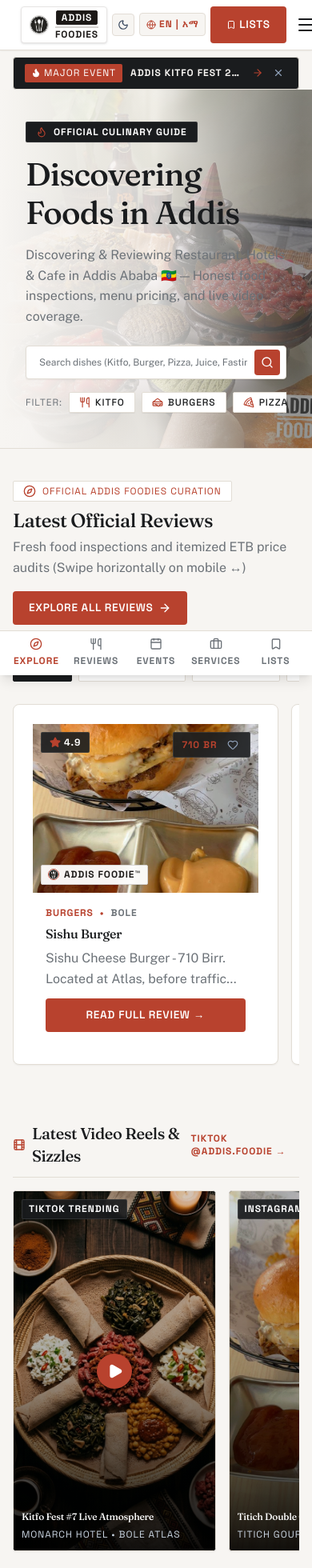
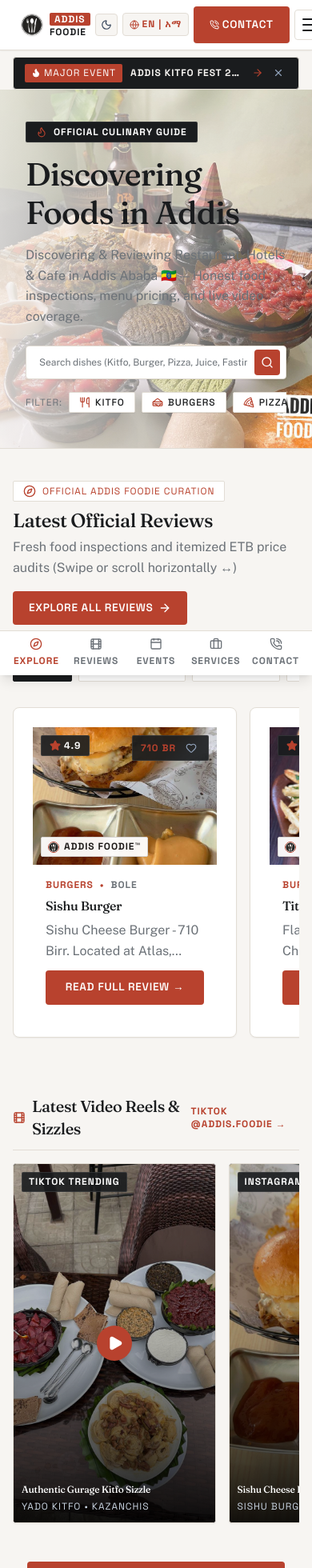
Before and after one commit to Moss-kk/Addis_Foodie, a Next.js app: page / in a window 390 px wide. Shown: the top 1960 px of the page at 80% size. Built offline with nearby package versions, Linux system fonts and the light colour scheme.

Commit message:
style: Unbox Addis Foodie logo, add Contact link & 3-dash mobile drawer, expand video reels, lighten hero overlay & enable desktop review horizontal scroll

```diff
--- a/src/app/events/page.tsx
+++ b/src/app/events/page.tsx
@@ -60,36 +60,36 @@
   },
   {
     id: 'addis-foodie-awards-2026',
-    title: 'ADDIS FOODIES AWARDS 2026',
-    dates: 'Dec 18 - Dec 20, 2026',
-    location: 'Skylight Hotel • Bole',
+    title: 'ADDIS FOODIE AWARDS 2026',
+    dates: 'Voting Open Now',
+    location: 'Official Online Ballot',
     status: 'ANNUAL CULINARY POLL',
-    organizer: 'Addis Foodies Academy',
-    image: '/images/ethiopian_kitfo_hero.png',
-    description: 'The definitive annual public awards recognizing Addis Ababa’s best Kitfo, burgers, traditional cafes, pastries, and street food vendors.',
-    btnLabel: 'View Event Details',
-    actionType: 'details',
+    organizer: 'Addis Foodie Curation',
+    image: '/telegram-imports/Queen Burger.jpg',
+    description: 'Cast your official vote for the best restaurants, kitfo joints, gourmet burgers, cafes, and street food in Addis Ababa.',
+    btnLabel: 'Vote Now',
+    actionType: 'vote',
   },
 ];
 
 const newSpotOpenings = [
   {
     id: 'spot-1',
-    name: 'Tiru Kitfo Bole Branch',
-    location: 'Bole Atlas • Opposite Friendship Mall',
-    type: 'Kitfo & Gurage Specialities',
-    openingDate: 'Grand Opening: Aug 15, 2026',
-    desc: 'New flagship branch introducing wood-fired butter melting stations and fresh Ayeb pairings.',
-    image: '/telegram-imports/Yado kitfo.jpg',
+    name: 'Burgueriza Capital Lounge',
+    location: 'Bole Atlas • Ground Floor Kelsam Building',
+    type: 'Gourmet Cheese Burgers & Fries',
+    openingDate: 'Grand Opening Spotlight',
+    desc: 'Flame-grilled prime beef patties with melted cheddar, jalapeno mayo, and crispy onion rings.',
+    image: '/telegram-imports/Queen Burger.jpg',
   },
   {
     id: 'spot-2',
-    name: 'Titich Gourmet Lounge',
-    location: 'Kazanchis • Near UNECA Gate',
-    type: 'Artisanal Burgers & Shakes',
+    name: 'Titich Flame Grill & Bar',
+    location: 'Kazanchis • Near UNECA Main Gate',
+    type: 'Artisanal Double Burgers & Steaks',
     openingDate: 'Now Open • Soft Launch',
-    desc: 'Craft smash burgers with Ethiopian spiced butter glaze and homemade brioche buns.',
-    image: '/telegram-imports/Queen Burger.jpg',
+    desc: 'Craft double beef stacks with Ethiopian kibbeh glaze and handmade brioche buns.',
+    image: '/telegram-imports/BURGERR.jpg',
   },
 ];
 
--- a/src/app/page.tsx
+++ b/src/app/page.tsx
@@ -32,32 +32,32 @@
 const videoReels: ReelItem[] = [
   {
     id: 'reel-1',
-    dishName: 'Kitfo Fest #7 Live Atmosphere',
-    restaurantName: 'Monarch Hotel • Bole Atlas',
-    priceFormatted: '950 Br',
-    location: 'Bole Atlas Road',
+    dishName: 'Authentic Gurage Kitfo Sizzle',
+    restaurantName: 'Yado Kitfo • Kazanchis',
+    priceFormatted: '650 Br',
+    location: 'Kazanchis Total',
     views: '148.5K',
-    thumbnail: '/images/ethiopian_kitfo_hero.png',
+    thumbnail: '/telegram-imports/Yado kitfo.jpg',
     badge: 'TIKTOK TRENDING',
     sourcePlatform: 'tiktok',
   },
   {
     id: 'reel-2',
-    dishName: 'Titich Double Cheese Kitfo Burger Sizzle',
-    restaurantName: 'Titich Gourmet • Bole Atlas',
-    priceFormatted: '580 Br',
+    dishName: 'Sishu Cheese Burger Gourmet Stack',
+    restaurantName: 'Sishu Burger • Bole Atlas',
+    priceFormatted: '710 Br',
     location: 'Bole Atlas',
-    views: '94.2K',
+    views: '194.2K',
     thumbnail: '/telegram-imports/Queen Burger.jpg',
     badge: 'INSTAGRAM REEL',
     sourcePlatform: 'instagram',
   },
   {
     id: 'reel-3',
-    dishName: 'Pan-seared Norwegian Salmon',
-    restaurantName: 'Le Jardin Suspendu • Kazanchis',
-    priceFormatted: '1,600 Br',
-    location: 'Kazanchis',
+    dishName: 'Pan-seared Garlic Butter Shrimp',
+    restaurantName: 'Skylight Hotel • Bole',
+    priceFormatted: '1,250 Br',
+    location: 'Bole Airport Road',
     views: '104.1K',
     thumbnail: '/telegram-imports/SHRIMP sky light.jpg',
     badge: 'INSTAGRAM REEL',
@@ -65,12 +65,78 @@
   },
   {
     id: 'reel-4',
-    dishName: 'Vanilla Fasting Iced Latte Pour',
-    restaurantName: 'Tomoca Coffee • Sarbet',
-    priceFormatted: '180 Br',
+    dishName: 'Oat Milk Vanilla Fasting Iced Latte',
+    restaurantName: 'Green Bean Roasters • Sarbet',
+    priceFormatted: '210 Br',
+    location: 'Old Airport',
+    views: '84.8K',
+    thumbnail: '/telegram-imports/Vanilla Fasting Iced late.jpg',
+    badge: 'TELEGRAM REEL',
+    sourcePlatform: 'telegram',
+  },
+  {
+    id: 'reel-5',
+    dishName: 'Prime Tomahawk Lava Stone Steak',
+    restaurantName: 'Hyatt Regency Grill • Meskel Sq',
+    priceFormatted: '1,850 Br',
+    location: 'Hyatt Regency',
+    views: '162.3K',
+    thumbnail: '/telegram-imports/thomawak.jpg',
+    badge: 'TIKTOK TRENDING',
+    sourcePlatform: 'tiktok',
+  },
+  {
+    id: 'reel-6',
+    dishName: 'Tire Siga Raw Beef Meat Feast',
+    restaurantName: 'Kera Prime Meat House',
+    priceFormatted: '950 Br',
+    location: 'Kera District',
+    views: '210.4K',
+    thumbnail: '/telegram-imports/Tire siga.jpg',
+    badge: 'INSTAGRAM REEL',
+    sourcePlatform: 'instagram',
+  },
+  {
+    id: 'reel-7',
+    dishName: 'Mamma Mia Handmade Meat Lasagna',
+    restaurantName: 'Mamma Mia • Piassa',
+    priceFormatted: '540 Br',
+    location: 'Piassa Churchill Ave',
+    views: '92.6K',
+    thumbnail: '/telegram-imports/LASAGNA.jpg',
+    badge: 'TELEGRAM REEL',
+    sourcePlatform: 'telegram',
+  },
+  {
+    id: 'reel-8',
+    dishName: 'Loaded Pepperoni & Mushroom Pizza',
+    restaurantName: 'Sarbet Slice Pizzeria',
+    priceFormatted: '640 Br',
     location: 'Sarbet',
-    views: '34.8K',
-    thumbnail: '/telegram-imports/Vanilla Fasting Iced late.jpg',
+    views: '115.8K',
+    thumbnail: '/telegram-imports/pitza1.jpg',
+    badge: 'INSTAGRAM REEL',
+    sourcePlatform: 'instagram',
+  },
+  {
+    id: 'reel-9',
+    dishName: 'Royal Agelgil Ethiopian Cultural Feast',
+    restaurantName: 'Entoto Park Lodge',
+    priceFormatted: '920 Br',
+    location: 'Entoto Natural Park',
+    views: '185.0K',
+    thumbnail: '/telegram-imports/food.jpg',
+    badge: 'TIKTOK TRENDING',
+    sourcePlatform: 'tiktok',
+  },
+  {
+    id: 'reel-10',
+    dishName: 'Pistachio Layer Cake & Caramel Macchiato',
+    restaurantName: 'Velvet Pastry House • Sarbet',
+    priceFormatted: '380 Br',
+    location: 'Sarbet AU Gate',
+    views: '78.2K',
+    thumbnail: '/telegram-imports/CAKE.jpg',
     badge: 'TELEGRAM REEL',
     sourcePlatform: 'telegram',
   },
@@ -135,7 +201,7 @@
         {/* MAIN HOMEPAGE CONTENT */}
         <main className="site-container py-8 flex flex-col gap-14">
 
-          {/* 4. LATEST OFFICIAL REVIEWS SECTION (SIDE-SCROLLABLE HORIZONTAL CAROUSEL ON MOBILE) */}
+          {/* 4. LATEST OFFICIAL REVIEWS SECTION (HORIZONTALLY SCROLLABLE STRIP ON DESKTOP & MOBILE) */}
           <section id="latest-reviews-section" className="flex flex-col gap-6 pt-2">
 
             <div className="flex flex-col sm:flex-row sm:items-end justify-between border-b pb-4 gap-4" style={{ borderColor: 'var(--border-subtle)' }}>
@@ -144,13 +210,13 @@
                   className="inline-flex items-center gap-2 px-3 py-1 rounded-sm text-xs font-label uppercase tracking-wider mb-2 border bg-[var(--bg-surface)] border-[var(--border-subtle)] text-[#B8422E]"
                 >
                   <Compass className="w-4 h-4 text-[#B8422E]" />
-                  <span>Official Addis Foodies Curation</span>
+                  <span>Official Addis Foodie Curation</span>
                 </div>
                 <h2 className="font-display font-medium text-2xl sm:text-4xl text-[var(--text-primary)]">
                   Latest Official Reviews
                 </h2>
                 <p className="text-xs sm:text-sm font-body pt-1 text-[var(--text-secondary)]">
-                  Fresh food inspections and itemized ETB price audits (Swipe horizontally on mobile ↔)
+                  Fresh food inspections and itemized ETB price audits (Swipe or scroll horizontally ↔)
                 </p>
               </div>
 
@@ -163,7 +229,7 @@
               </Link>
             </div>
 
-            {/* Clean Category Filter Buttons (No Emojis) */}
+            {/* Clean Category Filter Buttons */}
             <div className="flex items-center gap-2 overflow-x-auto no-scrollbar pb-1">
               {categoryButtons.map((btn) => {
                 const Icon = btn.icon;
@@ -186,10 +252,10 @@
               })}
             </div>
 
-            {/* Side-Scrollable Horizontal Carousel on Mobile / Grid on Desktop */}
-            <div className="flex overflow-x-auto snap-x snap-mandatory gap-4 pb-4 sm:grid sm:grid-cols-2 lg:grid-cols-3 sm:overflow-visible scrollbar-none">
+            {/* Horizontally Scrollable Carousel on both Desktop & Mobile */}
+            <div className="flex overflow-x-auto snap-x snap-mandatory gap-4 pb-4 scrollbar-thin scrollbar-thumb-stone-400 dark:scrollbar-thumb-stone-700 py-1">
               {filteredOfficialReviews.map((post) => (
-                <div key={post.id} className="shrink-0 w-[85vw] sm:w-auto snap-center">
+                <div key={post.id} className="shrink-0 w-[280px] sm:w-[320px] lg:w-[340px] snap-start">
                   <ReviewCard
                     post={post}
                     onClick={() => setActivePost(post)}
--- a/src/components/Header.tsx
+++ b/src/components/Header.tsx
@@ -3,7 +3,7 @@
 import React, { useState } from 'react';
 import Link from 'next/link';
 import { usePathname } from 'next/navigation';
-import { Menu, X, Globe, Sun, Moon, Bookmark } from 'lucide-react';
+import { Menu, X, Globe, Sun, Moon, PhoneCall } from 'lucide-react';
 import { useLanguage } from '../context/LanguageContext';
 import { useTheme } from '../context/ThemeContext';
 import AddisFoodieLogo from './ui/AddisFoodieLogo';
@@ -43,6 +43,9 @@
           <Link href="/about" className={`transition hover:text-[#B8422E] ${pathname === '/about' ? 'text-[#B8422E] font-bold' : ''}`}>
             {t('about')}
           </Link>
+          <Link href="/contact" className={`transition hover:text-[#B8422E] ${pathname === '/contact' ? 'text-[#B8422E] font-bold' : ''}`}>
+            {lang === 'AM' ? 'ግንኙነት' : 'Contact'}
+          </Link>
         </nav>
 
         {/* Right Action Controls */}
@@ -68,22 +71,22 @@
             <span>{lang === 'EN' ? 'EN | አማ' : 'አማ | EN'}</span>
           </button>
 
-          {/* Lists Button (Compact & visible on both phone & desktop) */}
+          {/* Direct Contact Button */}
           <Link
-            href="/saved"
+            href="/contact"
             className="inline-flex items-center justify-center gap-1 sm:gap-1.5 button-primary px-2.5 py-1 sm:px-3.5 sm:py-1.5 text-[10px] sm:text-xs font-label uppercase tracking-wider rounded-md text-white transition cursor-pointer shadow-xs"
-            title={lang === 'AM' ? 'የተቀመጡ ዝርዝሮች' : 'Lists'}
+            title={lang === 'AM' ? 'ግንኙነት' : 'Contact Us'}
           >
-            <Bookmark className="w-3 h-3 sm:w-3.5 sm:h-3.5 text-white" />
-            <span>{lang === 'AM' ? 'ዝርዝሮች' : 'Lists'}</span>
+            <PhoneCall className="w-3 h-3 sm:w-3.5 sm:h-3.5 text-white" />
+            <span>{lang === 'AM' ? 'ግንኙነት' : 'Contact'}</span>
           </Link>
 
-          {/* Mobile Hamburger Toggle Button */}
+          {/* Mobile 3-Dash Menu Toggle Button */}
           <button
             type="button"
             onClick={() => setMenuOpen(!menuOpen)}
-            className="md:hidden p-1.5 text-[var(--text-primary)] hover:text-[#B8422E] focus:outline-none cursor-pointer"
-            aria-label="Toggle Menu"
+            className="md:hidden p-1.5 text-[var(--text-primary)] hover:text-[#B8422E] focus:outline-none cursor-pointer rounded-md border border-[var(--border-subtle)]"
+            aria-label="Toggle Navigation Menu"
           >
             {menuOpen ? <X className="w-6 h-6" /> : <Menu className="w-6 h-6" />}
           </button>
@@ -91,7 +94,7 @@
 
       </div>
 
-      {/* Mobile Slide-down Menu Drawer */}
+      {/* Mobile Slide-down Menu Drawer with Full Access */}
       {menuOpen && (
         <div className="md:hidden mt-2 pt-3 border-t border-[var(--border-subtle)] flex flex-col gap-2 pb-2 animate-fadeIn bg-[var(--bg-surface)] px-2 rounded-b-lg shadow-md">
           <Link href="/" onClick={() => setMenuOpen(false)} className="px-3 py-2.5 text-[var(--text-primary)] hover:text-[#B8422E] font-label text-xs uppercase tracking-wider rounded-md hover:bg-[var(--bg-app)]">
@@ -112,12 +115,12 @@
           <Link href="/about" onClick={() => setMenuOpen(false)} className="px-3 py-2.5 text-[var(--text-primary)] hover:text-[#B8422E] font-label text-xs uppercase tracking-wider rounded-md hover:bg-[var(--bg-app)]">
             {t('about')}
           </Link>
-          <Link href="/collaborate" onClick={() => setMenuOpen(false)} className="px-3 py-2.5 text-[var(--text-primary)] hover:text-[#B8422E] font-label text-xs uppercase tracking-wider rounded-md hover:bg-[var(--bg-app)]">
-            {t('workWithUs')}
+          <Link href="/contact" onClick={() => setMenuOpen(false)} className="px-3 py-2.5 text-[var(--text-primary)] hover:text-[#B8422E] font-label text-xs uppercase tracking-wider rounded-md hover:bg-[var(--bg-app)] font-bold">
+            {lang === 'AM' ? 'ግንኙነት (Contact Us)' : 'Contact Us'}
           </Link>
-          <Link href="/saved" onClick={() => setMenuOpen(false)} className="mt-2 text-center button-primary py-2.5 rounded-md text-white font-label text-xs uppercase tracking-wider shadow-xs flex items-center justify-center gap-2">
-            <Bookmark className="w-4 h-4 text-white" />
-            <span>{lang === 'AM' ? 'የተቀመጡ ዝርዝሮች' : 'Lists / Saved Spots'}</span>
+          <Link href="/collaborate" onClick={() => setMenuOpen(false)} className="mt-2 text-center button-primary py-2.5 rounded-md text-white font-label text-xs uppercase tracking-wider shadow-xs flex items-center justify-center gap-2">
+            <PhoneCall className="w-4 h-4 text-white" />
+            <span>{t('workWithUs')}</span>
           </Link>
         </div>
       )}
--- a/src/components/home/HeroSection.tsx
+++ b/src/components/home/HeroSection.tsx
@@ -42,19 +42,19 @@
         borderColor: 'var(--border-subtle)',
       }}
     >
-      {/* Background Hero Image with Vivid Traditional Ethiopian Food Atmosphere */}
+      {/* Background Hero Image - High Vibrant Food Visibility */}
       <div className="absolute inset-0 z-0">
         <Image
           src="/telegram-imports/food.jpg"
           alt="Authentic Ethiopian Traditional Food Feast"
           fill
           priority
-          className="object-cover object-center opacity-65 transition-opacity"
+          className="object-cover object-center opacity-85 transition-opacity"
         />
         <div
           className="absolute inset-0"
           style={{
-            backgroundImage: `linear-gradient(to right, var(--bg-app) 0%, color-mix(in srgb, var(--bg-app) 75%, transparent) 50%, rgba(0, 0, 0, 0.4) 100%)`
+            backgroundImage: `linear-gradient(to right, color-mix(in srgb, var(--bg-app) 80%, transparent) 0%, color-mix(in srgb, var(--bg-app) 40%, transparent) 60%, transparent 100%)`
           }}
         />
       </div>
--- a/src/components/layout/MobileBottomNav.tsx
+++ b/src/components/layout/MobileBottomNav.tsx
@@ -3,7 +3,7 @@
 import React from 'react';
 import Link from 'next/link';
 import { usePathname } from 'next/navigation';
-import { Compass, Utensils, Calendar, Briefcase, Bookmark } from 'lucide-react';
+import { Compass, Film, Calendar, Briefcase, PhoneCall } from 'lucide-react';
 import { useLanguage } from '../../context/LanguageContext';
 
 export default function MobileBottomNav() {
@@ -12,10 +12,10 @@
 
   const navItems = [
     { href: '/', label: lang === 'AM' ? 'መዳሰሻ' : 'Explore', icon: Compass },
-    { href: '/reviews', label: lang === 'AM' ? 'ግምገማዎች' : 'Reviews', icon: Utensils },
+    { href: '/reviews', label: lang === 'AM' ? 'ግምገማዎች' : 'Reviews', icon: Film },
     { href: '/events', label: lang === 'AM' ? 'ሁነቶች' : 'Events', icon: Calendar },
     { href: '/services', label: lang === 'AM' ? 'አገልግሎቶች' : 'Services', icon: Briefcase },
-    { href: '/saved', label: lang === 'AM' ? 'ዝርዝሮች' : 'Lists', icon: Bookmark },
+    { href: '/contact', label: lang === 'AM' ? 'ግንኙነት' : 'Contact', icon: PhoneCall },
   ];
 
   return (
--- a/src/components/ui/AddisFoodieLogo.tsx
+++ b/src/components/ui/AddisFoodieLogo.tsx
@@ -11,34 +11,33 @@
 export default function AddisFoodieLogo({ size = 'md' }: AddisFoodieLogoProps) {
   return (
     <Link href="/" className="group focus-ring rounded-md flex-shrink-0 inline-block">
-      <div className="bg-white dark:bg-stone-900 border border-stone-200 dark:border-stone-800 rounded-md px-2.5 sm:px-3 py-1 sm:py-1.5 shadow-sm transition-all duration-300 flex items-center gap-2 sm:gap-2.5 group-hover:border-[#B8422E] dark:group-hover:border-[#B8422E]">
+      <div className="bg-transparent border-0 px-0 py-0 flex items-center gap-2 sm:gap-2.5 transition-all duration-300">
         {/* Circle Logo Icon */}
-        <div className="relative w-6 h-6 sm:w-8 sm:h-8 rounded-full overflow-hidden border border-stone-300 dark:border-stone-700 flex-shrink-0 bg-white dark:bg-stone-800 shadow-xs">
+        <div className="relative w-7 h-7 sm:w-9 sm:h-9 rounded-full overflow-hidden border border-stone-300 dark:border-stone-700 flex-shrink-0 bg-transparent shadow-2xs group-hover:scale-105 transition-transform">
           <Image
             src="/images/logo.png"
-            alt="Addis Foodies Logo"
+            alt="Addis Foodie Logo"
             fill
             className="object-cover"
           />
         </div>
 
-        {/* Signature Brand Mark (Black & White Theme Adaptive) */}
-        <div className="flex flex-col items-center justify-center tracking-tight">
-          <div className="bg-stone-900 dark:bg-white text-white dark:text-stone-900 px-1.5 sm:px-2 py-0.5 rounded-xs text-[9px] sm:text-[11px] font-label font-bold uppercase tracking-wider border border-stone-800 dark:border-stone-200 leading-none">
+        {/* Signature Unboxed Brand Mark */}
+        <div className="flex flex-col items-start justify-center tracking-tight">
+          <div className="bg-[#B8422E] text-white px-1.5 sm:px-2 py-0.5 rounded-xs text-[9px] sm:text-[10px] font-label font-bold uppercase tracking-wider leading-none shadow-2xs">
             ADDIS
           </div>
-          <div className="w-full h-[1.5px] bg-stone-300 dark:bg-stone-700 my-0.5" />
-          <div className="text-stone-900 dark:text-stone-100 text-[8px] sm:text-[10px] font-label font-bold uppercase tracking-widest leading-none">
-            FOODIES
+          <div className="text-[10px] sm:text-xs font-label font-black uppercase tracking-widest text-[var(--text-primary)] leading-none mt-0.5">
+            FOODIE
           </div>
         </div>
 
         {/* Tagline Sub-text (Desktop only) */}
-        <div className="hidden md:flex flex-col -space-y-0.5 border-l border-stone-200 dark:border-stone-800 pl-2 text-left">
-          <span className="text-[9px] font-label font-bold text-stone-900 dark:text-stone-100 tracking-wider uppercase">
+        <div className="hidden md:flex flex-col -space-y-0.5 border-l border-stone-300 dark:border-stone-700 pl-2 text-left">
+          <span className="text-[9px] font-label font-bold text-[var(--text-primary)] tracking-wider uppercase">
             Official Curation
           </span>
-          <span className="text-[8px] font-label text-stone-500 dark:text-stone-400 tracking-wider uppercase">
+          <span className="text-[8px] font-label text-[var(--text-secondary)] tracking-wider uppercase">
             Discovering Foods
           </span>
         </div>
```
Also changed, not shown: public/telegram-imports/burguriiza.jpg (added), public/telegram-imports/capital.jpg (added).
